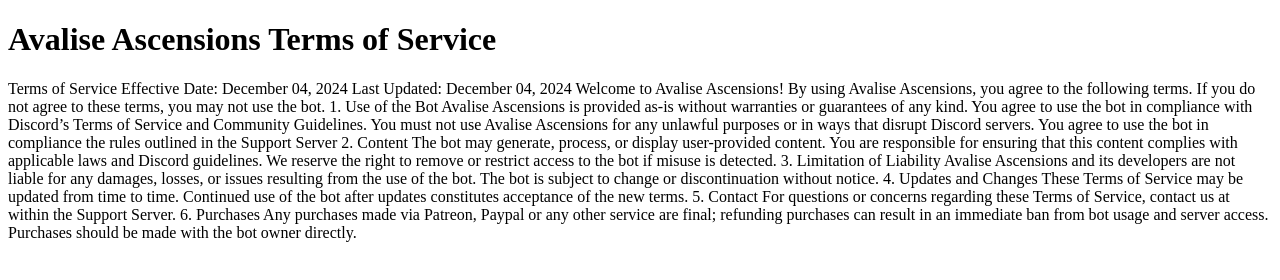
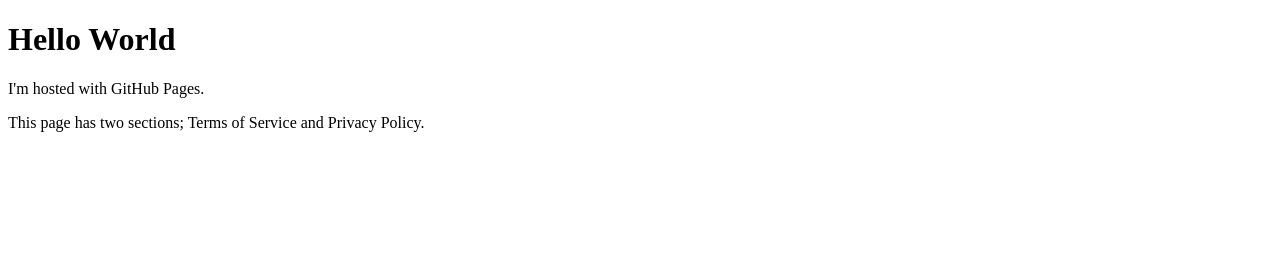
Before and after one commit to AvaliseGame/AvaliseGame.github.io, a plain HTML site: page index.html in a window 1280 px wide. Drawn offline with Linux system fonts and the light colour scheme.

Commit message:
Update index.html

```diff
--- a/index.html
+++ b/index.html
@@ -1,43 +1,8 @@
 <!DOCTYPE html>
 <html>
 <body>
-<h1>Avalise Ascensions Terms of Service</h1>
-<p>Terms of Service
-
-Effective Date: December 04, 2024
-Last Updated: December 04, 2024
-
-Welcome to Avalise Ascensions! By using Avalise Ascensions, you agree to the following terms. If you do not agree to these terms, you may not use the bot.
-1. Use of the Bot
-
-    Avalise Ascensions is provided as-is without warranties or guarantees of any kind.
-    You agree to use the bot in compliance with Discord’s Terms of Service and Community Guidelines.
-    You must not use Avalise Ascensions for any unlawful purposes or in ways that disrupt Discord servers.
-    You agree to use the bot in compliance the rules outlined in the Support Server
-
-2. Content
-
-    The bot may generate, process, or display user-provided content. You are responsible for ensuring that this content complies with applicable laws and Discord guidelines.
-    We reserve the right to remove or restrict access to the bot if misuse is detected.
-
-3. Limitation of Liability
-
-    Avalise Ascensions and its developers are not liable for any damages, losses, or issues resulting from the use of the bot.
-    The bot is subject to change or discontinuation without notice.
-
-4. Updates and Changes
-
-    These Terms of Service may be updated from time to time. Continued use of the bot after updates constitutes acceptance of the new terms.
-
-5. Contact
-
-    For questions or concerns regarding these Terms of Service, contact us at within the Support Server.
-
-6. Purchases
-
-    Any purchases made via Patreon, Paypal or any other service are final; refunding purchases can result in an immediate ban from bot usage and server access.
-    Purchases should be made with the bot owner directly.
-
-</p>
+<h1>Hello World</h1>
+<p>I'm hosted with GitHub Pages.</p>
+<p>This page has two sections; Terms of Service and Privacy Policy. </p>
 </body>
 </html>
```
